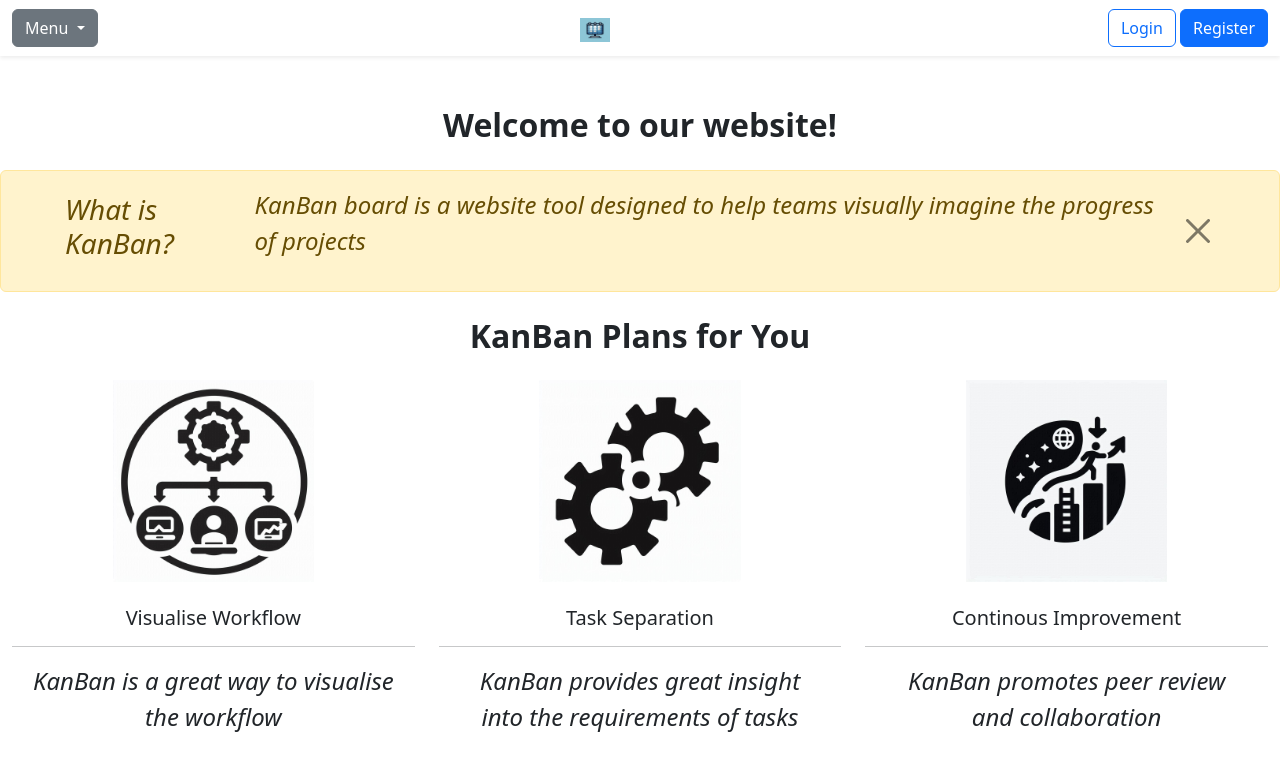
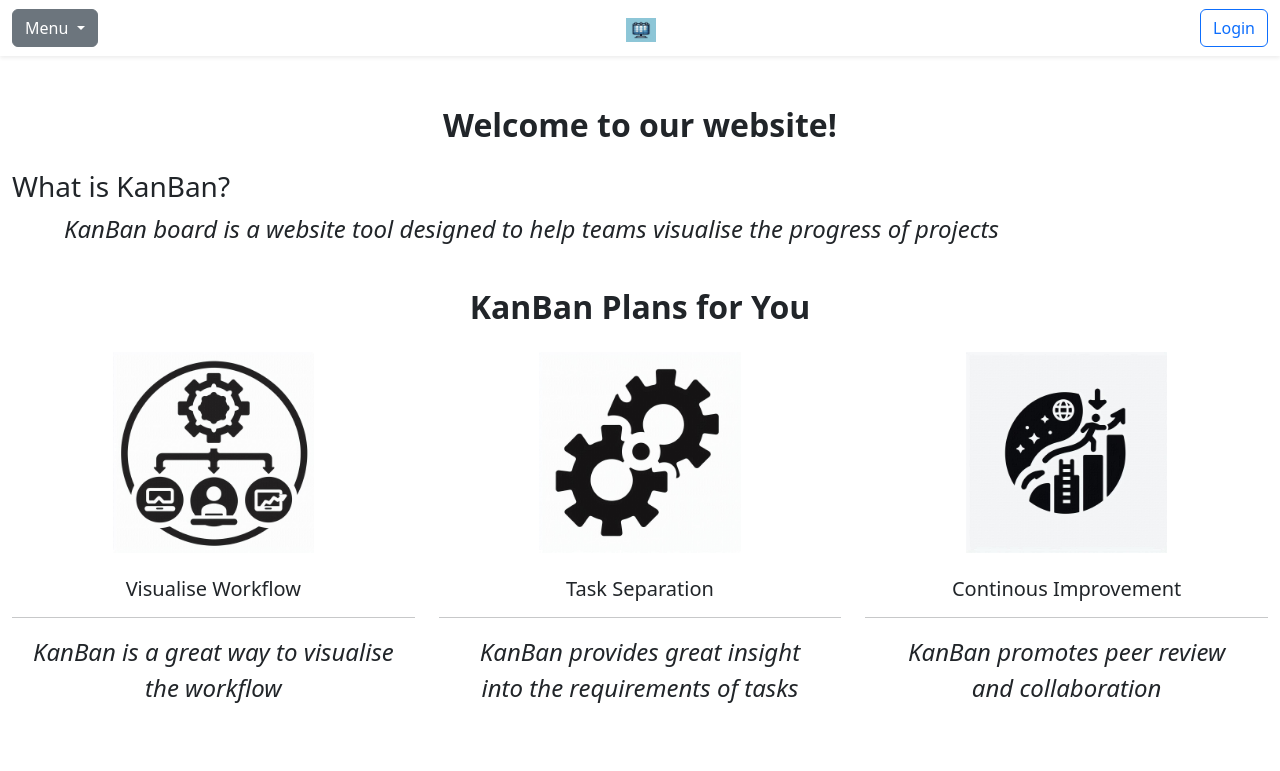
Before and after one commit to Elijah017/CITS3403-Group-Project, a Python web app: template templates/index.html in a window 1280 px wide. Shown: the top 771 px of the page. Run offline with Jinja, Linux system fonts and the light colour scheme; the template is opened without the code that fills it, so the values that code supplies are empty.

Commit message:
register is now only accessible via the logins page; optimised login in and out messages; navbar now sticks to top for sometime

```diff
--- a/static/styles/main.css
+++ b/static/styles/main.css
@@ -146,6 +146,10 @@ div.formHelpers {
     width: 50%;
 }
 
+.btn-right{
+    float: right;
+}
+
 thead {
     border-bottom: var(--bs-list-group-border-width) solid var(--bs-list-group-border-color);
 }
--- a/templates/base.html
+++ b/templates/base.html
@@ -17,8 +17,8 @@
 </head>
 
 <body>
-    <header>
-        <nav class="navbar sticky-top bg-white shadow-sm">
+    <header class="sticky-top">
+        <nav class="navbar bg-white shadow-sm">
             <div class="container-fluid">
                 <div class="dropdown">
                     <button class="btn btn-secondary dropdown-toggle" type="button" id="dropdownMenuButton" data-bs-toggle="dropdown" aria-expanded="false">
@@ -42,7 +42,6 @@
                         <a class="btn btn-danger" href="{{ url_for('logout') }}">Logout</a>
                     {% else %}
                         <a class="btn btn-outline-primary" href="{{ url_for('login') }}">Login</a>
-                        <a class="btn btn-primary" href="{{ url_for('register') }}">Register</a>
                     {% endif %}
                 </div>
             </div>
--- a/templates/index.html
+++ b/templates/index.html
@@ -3,13 +3,24 @@
 {% block title %}KanBan{% endblock %}
 
 {% block content %}
+    {%  for message in get_flashed_messages() %}
+    <div class="alert alert-warning alert-dismissble" role="alert" >
+        {{ message }}
+        <button type="button" class="btn-close btn-right" data-bs-dismiss="alert" aria-label="Close"></button>
+    </div>
+    {% endfor %}
+
     <br>
     <h2 class="empha text-center">Welcome to our website!</h2>
-    <div class="description alert alert-warning alert-dismissble fade show">
-        <h3>What is KanBan?</h3>
-        <p>KanBan board is a website tool designed to help teams visually imagine
-            the progress of projects</p>
-        <button type="button" class="btn-close" data-bs-dismiss="alert" aria-label="Close"></button>
+    <div class="container-fluid">
+        <div class="row">
+            <div class="col-sm-8"></div>
+                <h3>What is KanBan?</h3>
+                <p class="description">KanBan board is a website tool designed to help teams visualise the progress of projects</p>
+            </div>
+            <div class="col-sm-4">
+            </div>
+        </div>
     </div>
     <div class="container-fluid">
         <h2 class="empha text-center">KanBan Plans for You</h2>
--- a/templates/login.html
+++ b/templates/login.html
@@ -6,7 +6,7 @@
     {%  for message in get_flashed_messages() %}
     <div class="alert alert-warning alert-dismissble fade show" role="alert" >
         {{ message }}
-        <button type="button" class="btn-close" data-bs-dismiss="alert" aria-label="Close"></button>
+        <button type="button" class="btn-close btn-right" data-bs-dismiss="alert" aria-label="Close"></button>
     </div>
     {% endfor %}
     <form method="post" class="bg-white shadow-sm centred login-form">
@@ -18,8 +18,10 @@
             <label for="password" class="raised">Password</label>
             {{ form.password }}<br />
         </div>
+        <div>
+            <a href="{{ url_for('register')}} ">No account? Register here</a>
+        </div>
         {{ form.submit }}
         <input type="submit" value="Login" class="btn btn-primary">
-
     </form>
 {% endblock %}
```
